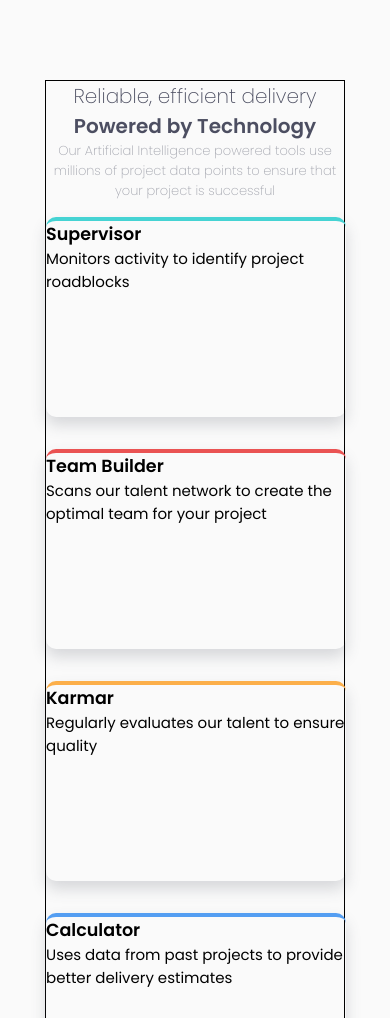
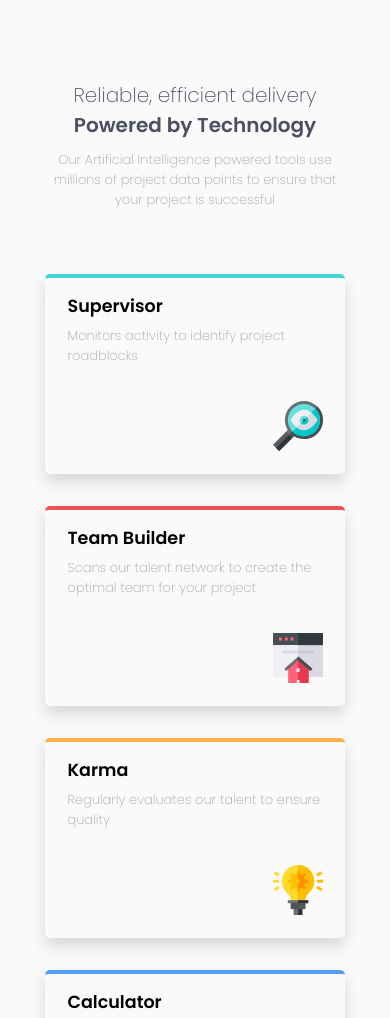
Before and after one commit to CHR-onicles/FEM-4-card-section, a plain HTML site: page src/index.html in a window 390 px wide. Shown: the top 1018 px of the page. Drawn offline with Linux system fonts and the light colour scheme.

Commit message:
finished mobile view

```diff
--- a/src/index.html
+++ b/src/index.html
@@ -25,21 +25,25 @@
       <article class="card">
         <h3>Supervisor</h3>
         <p>Monitors activity to identify project roadblocks</p>
+        <img src="./images/icon-supervisor.svg" alt="Supervisor icon">
       </article>
 
       <article class="card">
         <h3> Team Builder</h3>
         <p>Scans our talent network to create the optimal team for your project</p>
+        <img src="./images/icon-team-builder.svg" alt="Team builder icon">
       </article>
 
       <article class="card">
-        <h3>Karmar</h3>
+        <h3>Karma</h3>
         <p>Regularly evaluates our talent to ensure quality</p>
+        <img src="./images/icon-karma.svg" alt="Karma icon">
       </article>
 
       <article class="card">
         <h3>Calculator</h3>
         <p>Uses data from past projects to provide better delivery estimates</p>
+        <img src="./images/icon-calculator.svg" alt="Calculator icon">
       </article>
     </div>
 
--- a/src/style.css
+++ b/src/style.css
@@ -1,14 +1,14 @@
 /*================
 FONTS
 /*===============*/
-@import url('https://fonts.googleapis.com/css2?family=Poppins:wght@200;400;600&display=swap');
+@import url("https://fonts.googleapis.com/css2?family=Poppins:wght@200;400;600&display=swap");
 
 /*================
 GLOBAL VARIABLES
 /*===============*/
 :root {
     /* Text */
-    --ff-primary: 'Poppins', sans-serif;
+    --ff-primary: "Poppins", sans-serif;
     --ff-size: 15px;
     --red: hsl(0, 78%, 62%);
     --cyan: hsl(180, 62%, 55%);
@@ -25,7 +25,7 @@ GLOBAL VARIABLES
     margin: 0;
     box-sizing: border-box;
 }
-body{
+body {
     background: var(--v-light-gray);
     font-family: var(--ff-primary);
     font-size: var(--ff-size);
@@ -34,22 +34,24 @@ body{
     justify-content: center;
     align-items: center;
     padding-top: 5rem;
+    padding-bottom: 2rem;
     gap: 2rem;
 }
-h1, h2{
+h1,
+h2 {
     font-size: 20px;
     font-weight: normal;
     color: var(--v-dark-blue);
 }
-h1{
+h1 {
     font-weight: 200;
 }
-h2{
+h2 {
     font-weight: 600;
+    margin-bottom: 0.6rem;
 }
-main{
-    width: 300px; /* TODO: use min of this and viewport width */
-    border: 1px solid; /* remove later*/
+main {
+    width: 300px;
 }
 .text-section {
     text-align: center;
@@ -58,29 +60,47 @@ main{
     color: var(--gray-blue);
     font-size: 13px;
     font-weight: 200;
+    margin-bottom: 3rem;
 }
-.cards-section{
+.cards-section {
     display: flex;
     flex-direction: column;
 }
-.card{
-    width: 300px;
+.card {
+    display: flex;
+    flex-direction: column;
+    width: 100%;
     height: 200px;
-    box-shadow: 0px 8px 15px hsla(234, 12%, 34%, .2) ;
-    margin: 1rem 0;
-    border-radius: 10px;
+    box-shadow: 0px 8px 15px hsla(234, 12%, 34%, 0.2);
+    margin: 1rem auto;
+    border-radius: 5px;
+    padding: 1em 1.5em 1.5em;
 }
-.card:first-child{
+.card:first-child {
     border-top: 4px solid var(--cyan);
 }
-.card:nth-child(2){
+.card:nth-child(2) {
     border-top: 4px solid var(--red);
 }
-.card:nth-child(3){
-   border-top: 4px solid var(--orange);
+.card:nth-child(3) {
+    border-top: 4px solid var(--orange);
 }
-.card:nth-child(4){
-   border-top: 4px solid var(--blue);
+.card:nth-child(4) {
+    border-top: 4px solid var(--blue);
+}
+.card h3 {
+    margin-bottom: 0.4em;
+}
+.card p {
+    font-size: 13px;
+    color: var(--gray-blue);
+    font-weight: 200;
+}
+.card img {
+    margin-top: auto;
+    width: 50px;
+    justify-self: flex-end;
+    align-self: flex-end;
 }
 .attribution {
     font-size: 11px;
```
